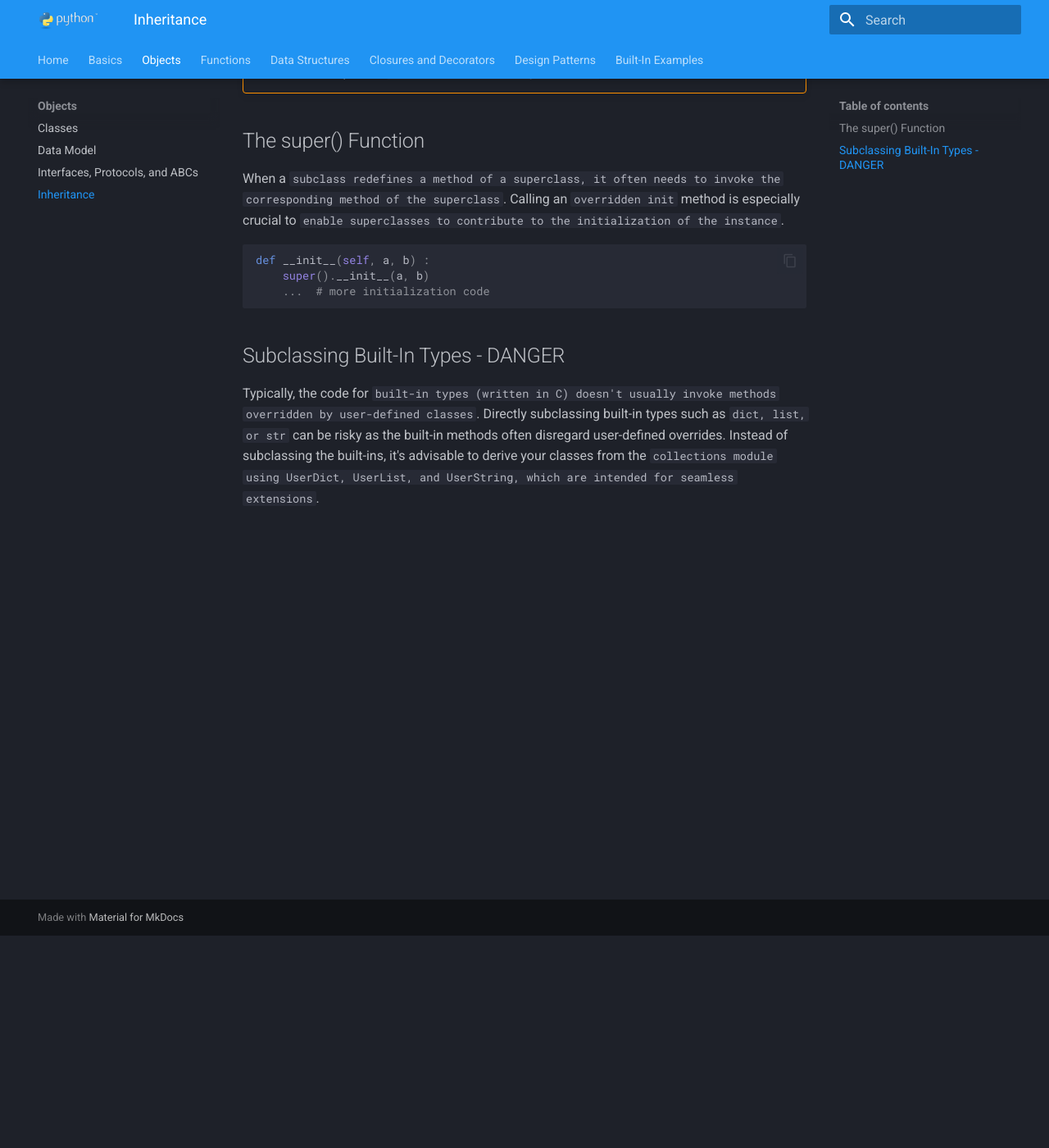
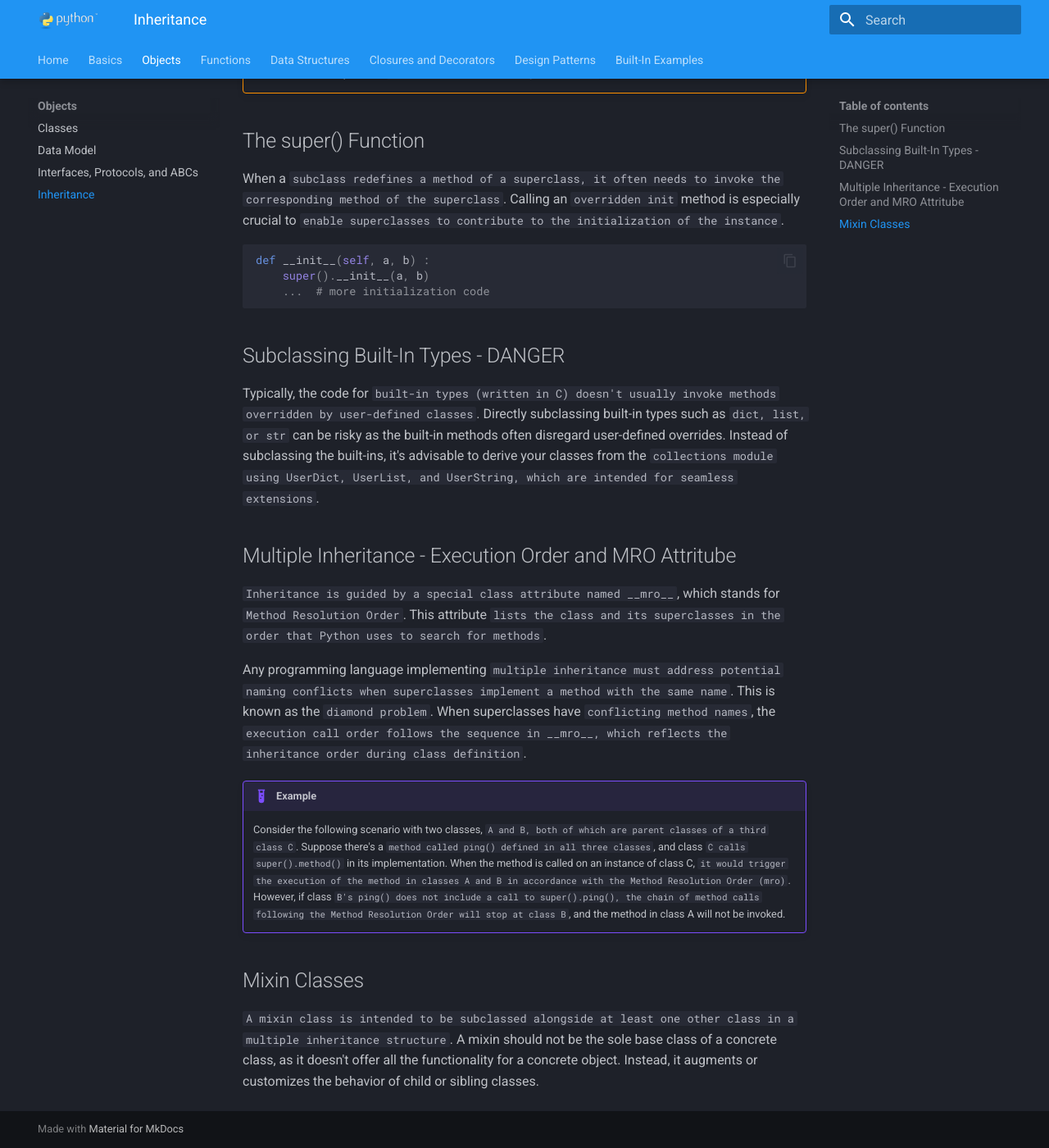
Before and after one commit to RomeroGabriel/mastering-python, an MkDocs documentation site: the page built from documentation/classes_objects/inheritance.md, in a window 1280 px wide and 1400 px high, scrolled down 259 px. Shown: the whole window at 82% size. Built offline with MkDocs 1.6.1 and Material for MkDocs 9.7.7, drawn with Linux system fonts in a browser that asks for light colours.

Commit message:
Add more stuffs on inheritance

```diff
--- a/documentation/classes_objects/inheritance.md
+++ b/documentation/classes_objects/inheritance.md
@@ -16,3 +16,17 @@ def __init__(self, a, b) :
 ## Subclassing Built-In Types - DANGER
 
 Typically, the code for `built-in types (written in C) doesn't usually invoke methods overridden by user-defined classes`. Directly subclassing built-in types such as `dict, list, or str` can be risky as the built-in methods often disregard user-defined overrides. Instead of subclassing the built-ins, it's advisable to derive your classes from the `collections module using UserDict, UserList, and UserString, which are intended for seamless extensions`.
+
+## Multiple Inheritance - Execution Order and MRO Attritube
+
+`Inheritance is guided by a special class attribute named __mro__`, which stands for `Method Resolution Order`. This attribute `lists the class and its superclasses in the order that Python uses to search for methods`.
+
+Any programming language implementing `multiple inheritance must address potential naming conflicts when superclasses implement a method with the same name`. This is known as the `diamond problem`. When superclasses have `conflicting method names`, the `execution call order follows the sequence in __mro__, which reflects the inheritance order during class definition`.
+
+!!! example
+    Consider the following scenario with two classes, `A and B, both of which are parent classes of a third class C`. Suppose there's a `method called ping() defined in all three classes`, and class `C calls super().method()` in its implementation.
+    When the method is called on an instance of class C, `it would trigger the execution of the method in classes A and B in accordance with the Method Resolution Order (mro)`. However, if class `B's ping() does not include a call to super().ping(), the chain of method calls following the Method Resolution Order will stop at class B`, and the method in class A will not be invoked.
+
+## Mixin Classes
+
+`A mixin class is intended to be subclassed alongside at least one other class in a multiple inheritance structure`. A mixin should not be the sole base class of a concrete class, as it doesn't offer all the functionality for a concrete object. Instead, it augments or customizes the behavior of child or sibling classes.
```
Also changed, not shown: documentation/classes_objects/interfaces_protocols_abc.md (+1 -1 lines).
